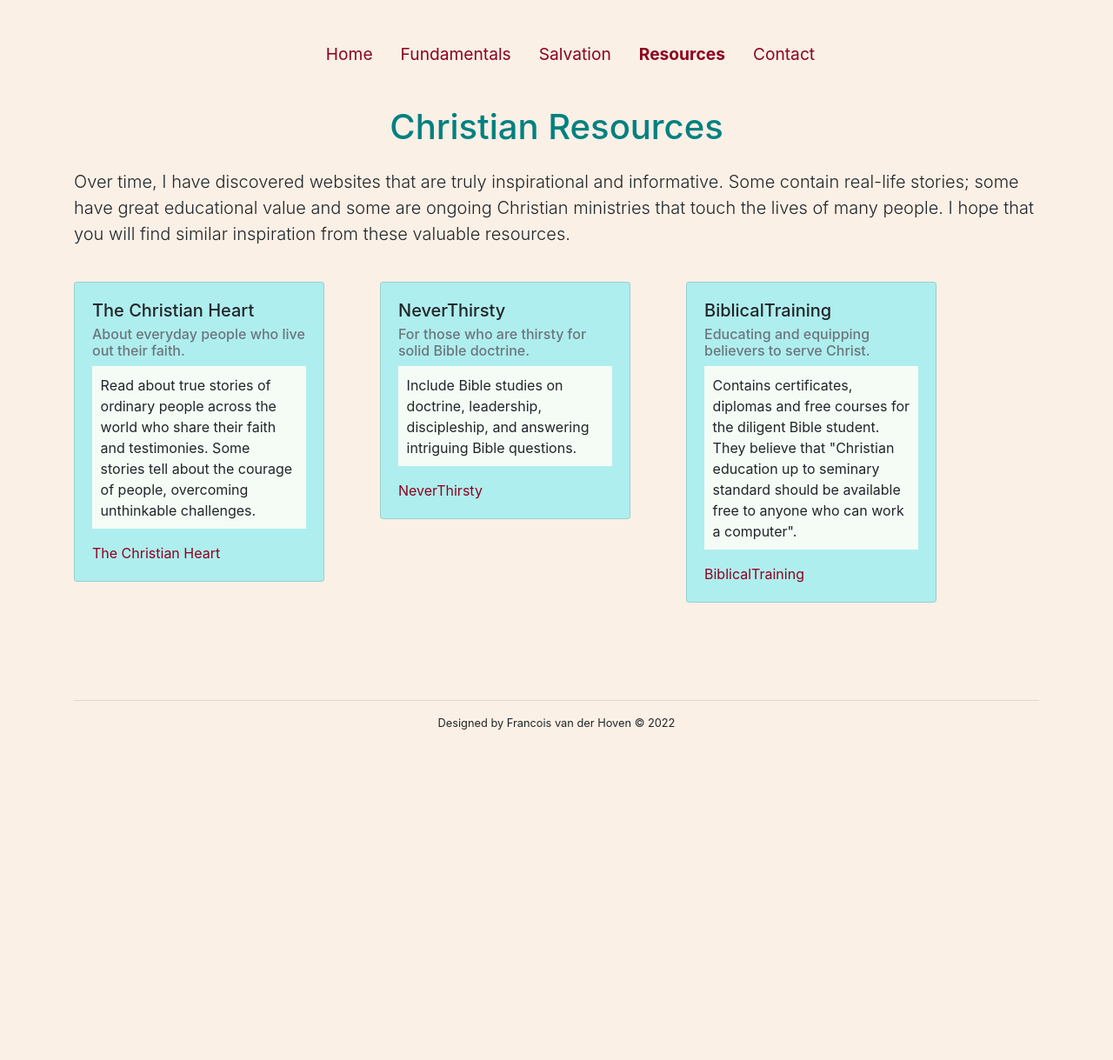
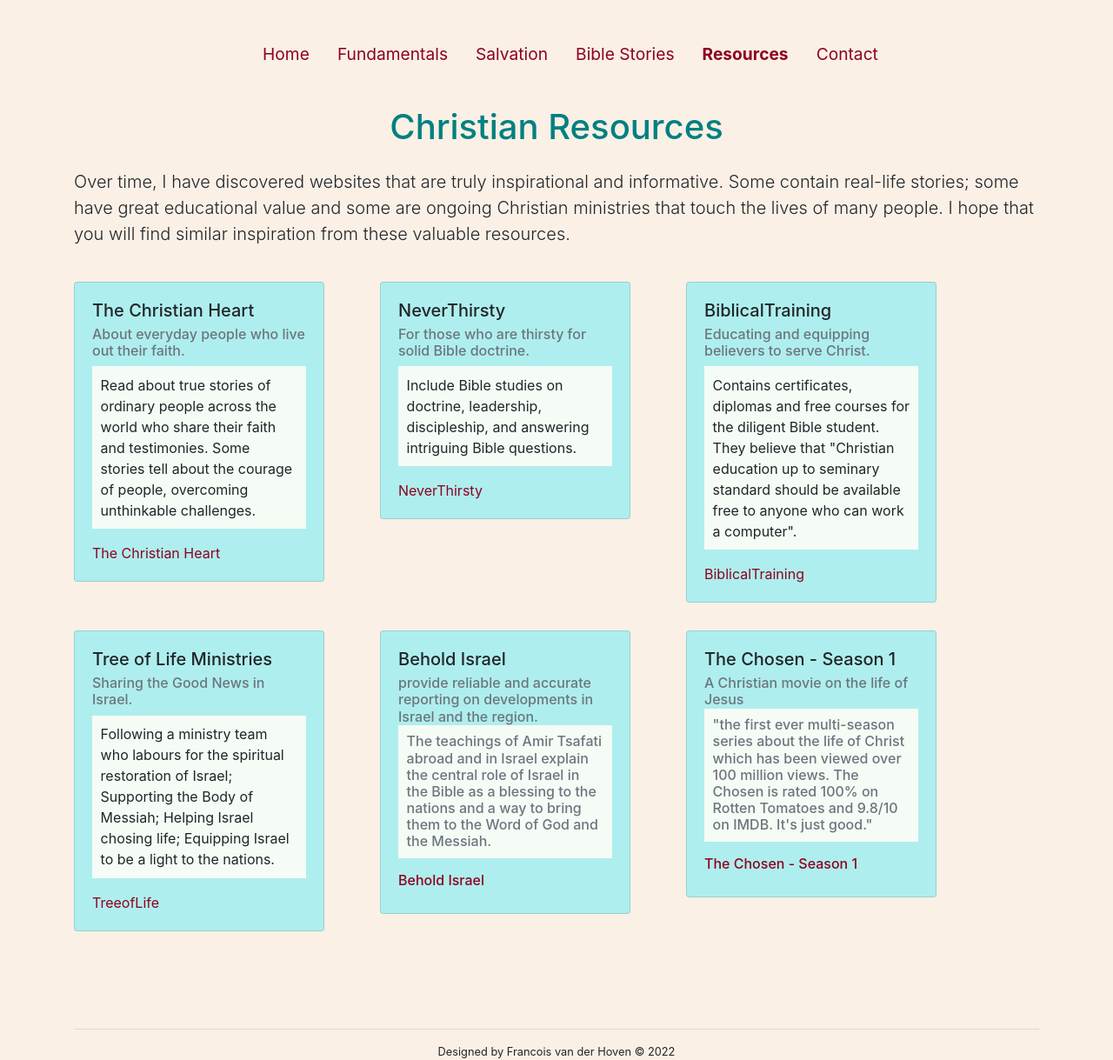
Before and after one commit to francois777/pearls-of-wisdom, a Jekyll site: the page built from pages/resources.html, in a window 1280 px wide. Shown: the whole page at 87% size. Built offline with Jekyll 4.4.1, drawn with Linux system fonts in a browser that asks for light colours; nearby versions of some CDN libraries; before the commit the page ends 916 px from its top, so only the background shows below that.

Commit message:
Added more resources, and story of Elijah and the widow

```diff
--- a/_data/navigation.yml
+++ b/_data/navigation.yml
@@ -5,6 +5,8 @@
   highlight: true
 - link: /salvation/
   name: Salvation
+- link: /bible-stories/
+  name: Bible Stories
 - link: /resources
   name: Resources
 - link: /contact/
--- a/css/main.scss
+++ b/css/main.scss
@@ -40,6 +40,17 @@
 }
 
 // Article body
+section.article {
+  margin-bottom: 2em;
+}
+.container.article {
+  p.large {
+    font-size: 1.2em;
+  }
+  .row {
+    margin-bottom: 2em;
+  }
+}
 .lead {
   margin-top: 1em;
   margin-bottom: 2em;
@@ -74,6 +85,16 @@
   display: block;
   margin-left: auto;
   margin-right: auto;
+}
+
+img.sml {
+  width: 50%;
+  text-align: center;
+}
+
+.img-title {
+  color: RoyalBlue;
+  font-style: italic;
 }
 
 // Forms
--- a/index.html
+++ b/index.html
@@ -28,6 +28,9 @@
       <li class="list-group-item">
         <a href="/salvation">How can I be saved?</a>
       </li>
+      <li class="list-group-item">
+        <a href="/bible-stories">Bible stories</a>
+      </li>
     </ul>
   </div>
 </div>
--- a/pages/resources.html
+++ b/pages/resources.html
@@ -60,5 +60,46 @@
     </div>
   </div>
 
+  <div class="card" style="width: 18rem;">
+    <div class="card-body">
+      <h5 class="card-title">Tree of Life Ministries</h5>
+      <h6 class="card-subtitle mb-2 text-muted">Sharing the Good News in Israel.
+      </h6>
+      <p class="card-text">Following a ministry team who labours for the
+        spiritual restoration of Israel; Supporting the Body of Messiah; Helping
+        Israel chosing life; Equipping Israel to be a light to the nations.
+      </p>
+      <a href="https://www.treeoflifeisrael.org" class="card-link" target="_blank"
+      >TreeofLife</a>
+    </div>
+  </div>
+
+  <div class="card" style="width: 18rem;">
+    <div class="card-body">
+      <h5 class="card-title">Behold Israel</h5>
+      <h6 class="card-subtitle mb-2 text-muted">provide reliable and accurate
+        reporting on developments in Israel and the region.
+      <p class="card-text">The teachings of Amir Tsafati abroad and in Israel
+        explain the central role of Israel in the Bible as a blessing to the
+        nations and a way to bring them to the Word of God and the Messiah.
+      </p>
+      <a href="https://beholdisrael.org/" class="card-link" target="_blank"
+      >Behold Israel</a>
+    </div>
+  </div>
+
+  <div class="card" style="width: 18rem;">
+    <div class="card-body">
+      <h5 class="card-title">The Chosen - Season 1</h5>
+      <h6 class="card-subtitle mb-2 text-muted">A Christian movie on the life
+        of Jesus
+      <p class="card-text">"the first ever multi-season series about the life of
+        Christ which has been viewed over 100 million views. The Chosen is rated
+        100% on Rotten Tomatoes and 9.8/10 on IMDB. It's just good."
+      </p>
+      <a href="https://watch.angelstudios.com/thechosen/watch" class="card-link" target="_blank"
+      >The Chosen - Season 1</a>
+    </div>
+  </div>
 
 </section>
```
Also changed, not shown: pages/the-widow-of-zarephath.html (added, +138 -0 lines), assets/img/desert-279862_640.jpg (added), assets/img/dictator-67517_640.jpg (added), assets/img/waterfall-4972945_640.jpg (added), 12 other files.
